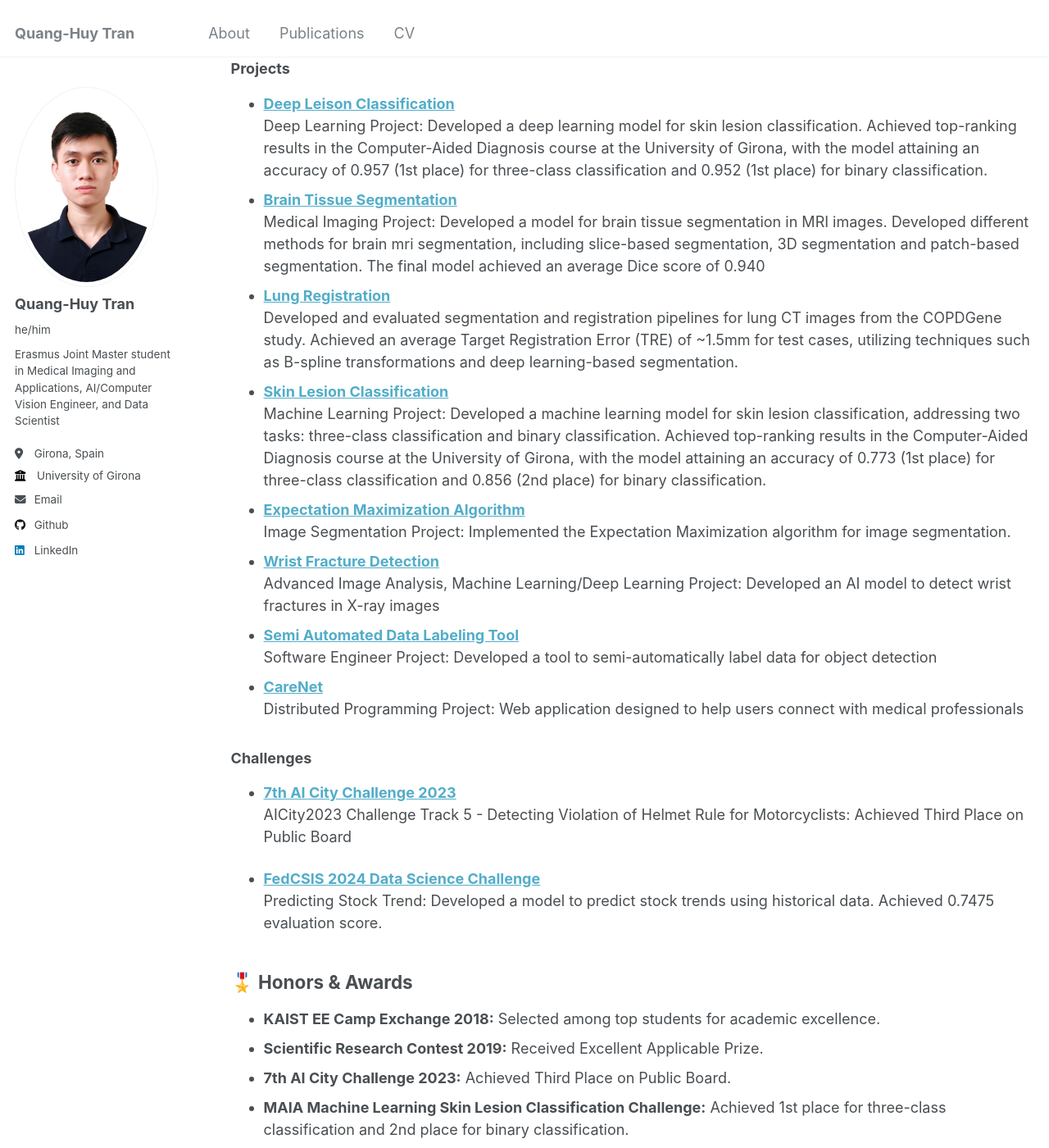
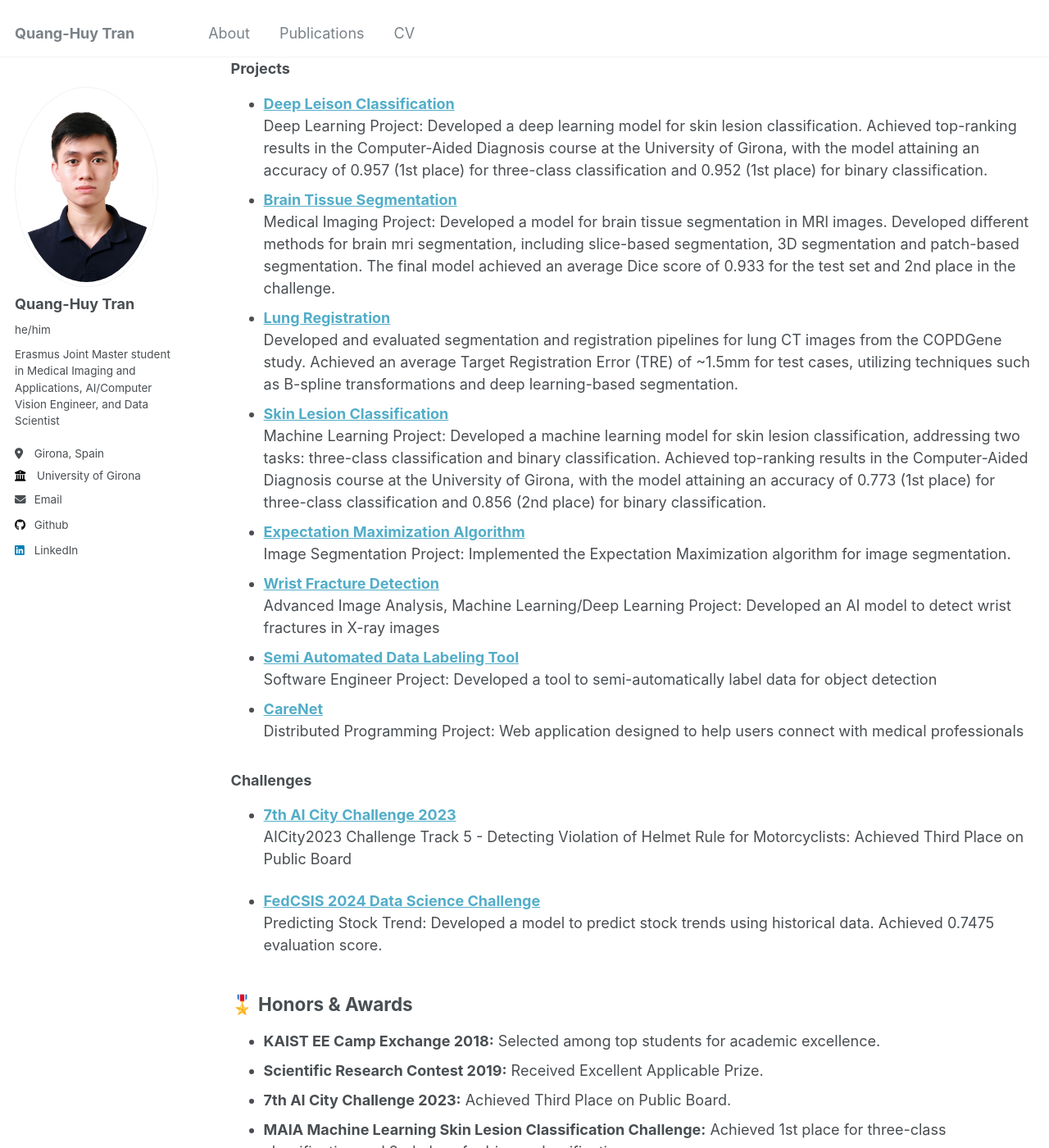
Before and after one commit to huytrnq/huytrnq.github.io, a Jekyll site: the page built from _pages/cv.md, in a window 1280 px wide and 1400 px high, scrolled down 2356 px. Shown: the whole window at 82% size. Built offline with Jekyll 4.4.1, drawn with Linux system fonts in a browser that asks for light colours; some of the changed text lies outside the part shown.

Commit message:
update project

```diff
--- a/_pages/cv.md
+++ b/_pages/cv.md
@@ -96,7 +96,7 @@ _Ha Noi University of Science and Technology_
 - [**Deep Leison Classification**](https://github.com/huytrnq/Deep-Skin-Lesion-Classification)
   Deep Learning Project: Developed a deep learning model for skin lesion classification. Achieved top-ranking results in the Computer-Aided Diagnosis course at the University of Girona, with the model attaining an accuracy of 0.957 (1st place) for three-class classification and 0.952 (1st place) for binary classification.
 - [**Brain Tissue Segmentation**](https://github.com/huytrnq/BrainSegmentation)
-  Medical Imaging Project: Developed a model for brain tissue segmentation in MRI images. Developed different methods for brain mri segmentation, including slice-based segmentation, 3D segmentation and patch-based segmentation. The final model achieved an average Dice score of 0.940
+  Medical Imaging Project: Developed a model for brain tissue segmentation in MRI images. Developed different methods for brain mri segmentation, including slice-based segmentation, 3D segmentation and patch-based segmentation. The final model achieved an average Dice score of 0.933 for the test set and 2nd place in the challenge.
 - [**Lung Registration**](https://github.com/Sumeet-Dash1/MIRA-COPDgene)
   Developed and evaluated segmentation and registration pipelines for lung CT images from the COPDGene study. Achieved an average Target Registration Error (TRE) of ~1.5mm for test cases, utilizing techniques such as B-spline transformations and deep learning-based segmentation.
 - [**Skin Lesion Classification**](https://github.com/huytrnq/Skin-Lesion-Classification)
@@ -123,3 +123,4 @@ _Ha Noi University of Science and Technology_
 - **7th AI City Challenge 2023:** Achieved Third Place on Public Board.
 - **MAIA Machine Learning Skin Lesion Classification Challenge:** Achieved 1st place for three-class classification and 2nd place for binary classification.
 - **MAIA Deep Learning Skin Lesion Classification Challenge:** Achieved 1st place for both three-class classification and binary classification.
+- **MAIA Brain Tissue Segmentation Challenge:** Achieved 2nd place in the challenge.
```
